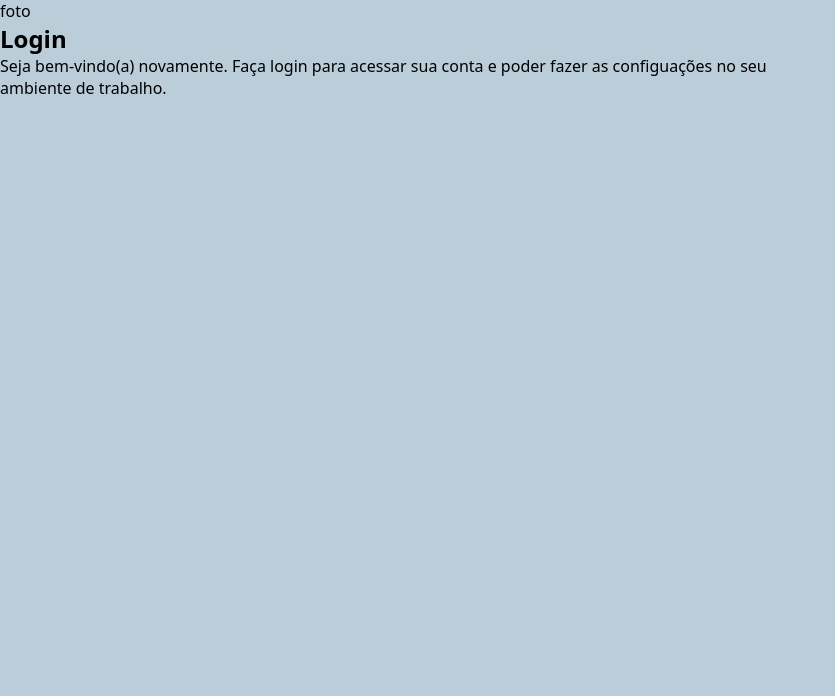
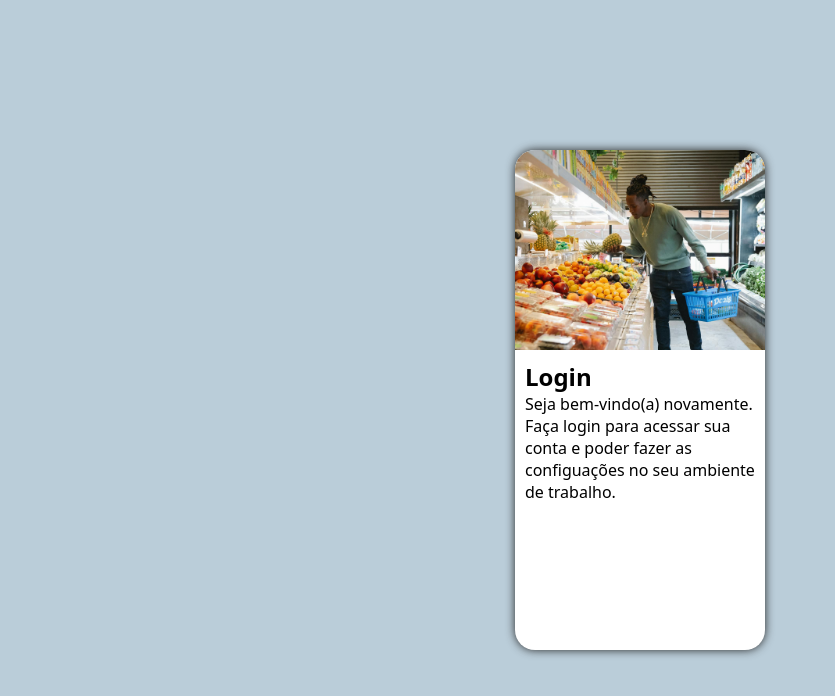
Before and after one commit to Diegoramonn/projeto-login, a plain HTML site: page index.html in a window 1280 px wide. Shown: the whole page, without its empty margins (0-835 px from the left). Drawn offline with Linux system fonts and the light colour scheme.

Commit message:
atualizaçao css com imagem

```diff
--- a/estilos/style.css
+++ b/estilos/style.css
@@ -10,6 +10,37 @@
 body,html{
     background-color:#BACDD9;
     height: 100vh;
-    width: 100vh;
+    width: 100vw;
 
 }
+main{
+    position: relative;
+    height: 100vh;
+    width: 100vw;
+}
+section#login{
+    position: absolute;
+    top: 50%;
+    left: 50%;
+    transform: translate(-50%, -50%);
+    overflow: hidden;
+
+
+    background-color: white;
+    width: 250px;
+    height: 500px;
+    border-radius: 20px;
+    box-shadow: 0px 0px 10px rgb(39, 39, 39);
+
+
+}
+section#login > div#imagem{
+    background:#BACDD9 url(../imagens/homem.jpg)  no-repeat;
+    background-size: cover;
+    background-position: center center ;
+    height: 200px;
+
+}
+section#login > div#formulario{
+    padding: 10px;
+}
--- a/index.html
+++ b/index.html
@@ -10,7 +10,7 @@
     <main>
         <section id="login">
             <div id="imagem">
-                foto
+
 
             </div>
             <div id="formulario">
```
